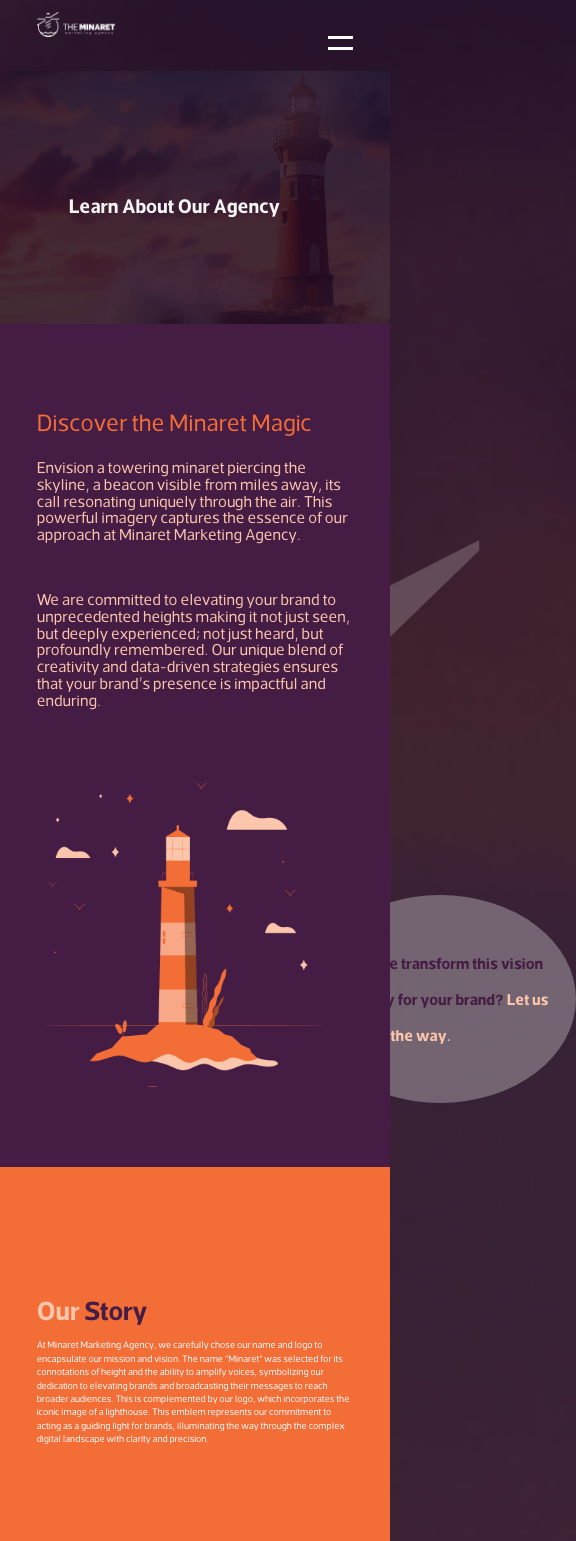
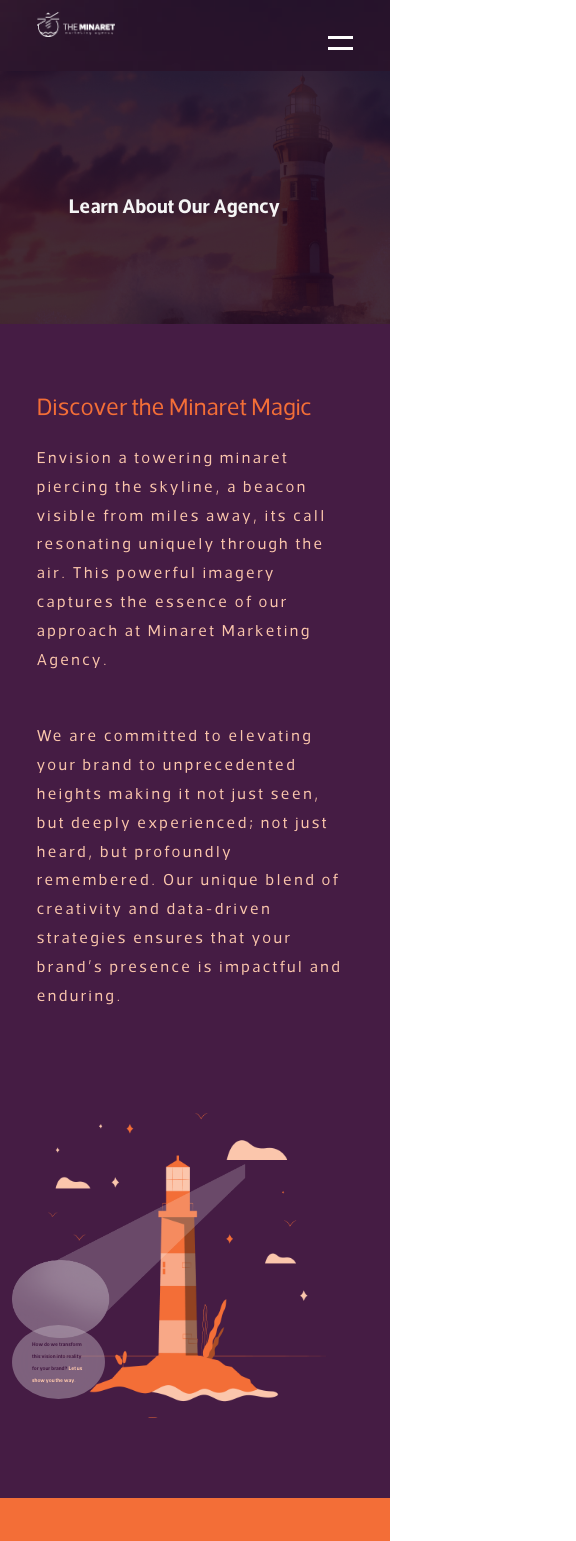
Before and after one commit to saifrafathassan/Minaret, a React (Vite) app: page /About in a window 390 px wide. Shown: the top 1541 px of the page, 576 px wide, since content can reach past the window. Built offline with nearby package versions, Linux system fonts and the light colour scheme.

Commit message:
adjusting about page styles and vectors  in both desktop and  mobile version

```diff
--- a/src/Pages/AboutPage/AboutPage.jsx
+++ b/src/Pages/AboutPage/AboutPage.jsx
@@ -15,7 +15,6 @@
             <section className="About-page  ">
                 <Header Cap='Learn About Our Agency '/>
                 <Sec1/>
-
                 <Sec2/>
                 <Sec3/>
                 <Sec4/>
--- a/src/Pages/AboutPage/about.css
+++ b/src/Pages/AboutPage/about.css
@@ -1,16 +1,17 @@
 .sec1 {
     display: flex;
     position: relative;
-    padding-top: 5rem;
+    padding-top: 4rem;
     padding-bottom: 5rem;
+
 }
-.sec2{
+.sec2 ,.sec-reverse{
     display: flex;
-    gap:1rem
+    align-items: center;
+    gap:2rem
 }
-.sec2-r {
-    display: flex;
-    gap:3rem
+.sec-reverse,.mission{
+    padding-bottom: 50px;
 }
 .usps{
     display: flex;
@@ -50,7 +51,9 @@
 
 
 }
-
+.missionTitle{
+    padding-top: 50px;
+}
 .pragrf {
     line-height: 1.8rem;
     font-size: 1rem;
@@ -66,8 +69,8 @@
 .Vector{
     position: absolute;
     width: 45%;
-    top:13.5rem;
-    left:19rem;
+    top:19rem;
+    left:19.2rem;
 
 }
 @keyframes flash{
@@ -99,11 +102,11 @@
     align-items: center;
     font-family: 'Somar-bold';
     font-size: 1.5rem;
-    padding: 1rem;
-    bottom: 4rem;
+    padding: 1.5rem;
+    bottom: 2.36rem;
     width: 17rem;
-    height: 13rem;
-    left:19rem;
+    height: 13.6rem;
+    left:19.2rem;
     /* Ellipse 39 */
     background: rgba(255, 255, 255, 0.3);
     backdrop-filter: blur(50px);
@@ -126,7 +129,7 @@
 
 .team{
     display: grid;
-    grid-template-columns: repeat(auto-fit, minmax(250px, 1fr));
+    grid-template-columns: 1fr 1fr;
     gap: 3rem;
 }
 
@@ -150,12 +153,17 @@
 .mem-image img{
     border-radius: 50%;
     width: 80%;
+    border: solid 2px #8A1848;
 
 }
 
 .social{
     display: flex;
     gap: 1rem;
+}
+.social2{
+    display: none;
+    gap:10px
 }
 .icon{
     background: rgba(217, 217, 217, 0.36);
@@ -241,8 +249,14 @@
 
 
 @media (max-width: 1200px) {
-    .sec1{
+    .sec1,.sec2{
         flex-direction: column;
+        gap:30px;
+        align-items: flex-start;
+    }
+    .sec-reverse{
+        /* display: flex; */
+        flex-direction: column-reverse !important;
     }
     .eclips{
         z-index: -5;
@@ -251,39 +265,87 @@
     .Vector{
         z-index: -5;
     }
+    .pt-20{
+        padding-top: 10px;
+    }
+    .slideru {
+        padding: 10px;
+    }
+    .slick-prev, .slick-next{
+        top:35%;
+    }
+    .usps{
+        padding-top: 2.5rem;
+        padding-bottom: 0;
+    }
+    .slick-dots{
+        bottom: 20px;
+    }
+    .team{
+        grid-template-columns: 1fr;
+    }
+    .missionTitle{
+        padding-top: 0;
+    }
+
 
 }
+@media (max-width: 480px) {
+    .left-header{
+        font-size: 24px;
+    }
+    .social{
+        display: none;
+    }
+    .social2{
+        display: flex;
+    }
+    .Team-section .header .title p{
+        font-family: 'Somar';
+        font-weight: 400;
+        font-size: 24px;
+    }
+    .desc{
+        margin-top: -15px;
+        padding-top: 0;
+    }
+    .pt-20{
+        padding-top: 0;
+    }
+    .usp-desc{
+        font-size: 10px;
+    }
+    .rightImg img{
+        padding-left: 120px;
+        z-index: 99;
+    }
+    .Vector{
+        position:absolute;
+        width: 60%;
+        top:52.5rem;
+        left: 0.75rem;;
+        z-index: 98;
 
-
-@media (max-width: 768px) {
-    .sec1{
-        flex-direction: column;
     }
     .eclips{
-        z-index: -5;
+        display: none;
     }
-    .Vector{
-        z-index: -5;
+    .eclips{
+        position: absolute;
+        display: flex;
+        justify-content: center;
+        align-items: center;
+        font-family: 'Somar-bold';
+        font-size: 0.5rem;
+        padding: 20px;
+        bottom: 6.22rem;
+        width: 5.8rem;
+        height: 74px;
+        left: 0.75rem;;
+        background: rgba(255, 255, 255, 0.3);
+        backdrop-filter: blur(50px);
+        border-radius: 50%;
+        z-index: 100;
+        /* border: 1px red solid; */
     }
-    .sec2{
-        flex-direction: column;
-    }
-    .sec2-r {
-        display: flex;
-        flex-direction: column-reverse;
-    }
-    .pragrf{
-        line-height: 1.05;
-        letter-spacing: 0;
-        word-spacing: 1.5;
-    }
-    .left-header{
-        font-size: 1.5rem;
-    }
-    .left-about{
-        gap: 0;
-
-
-    }
-
 }
```
